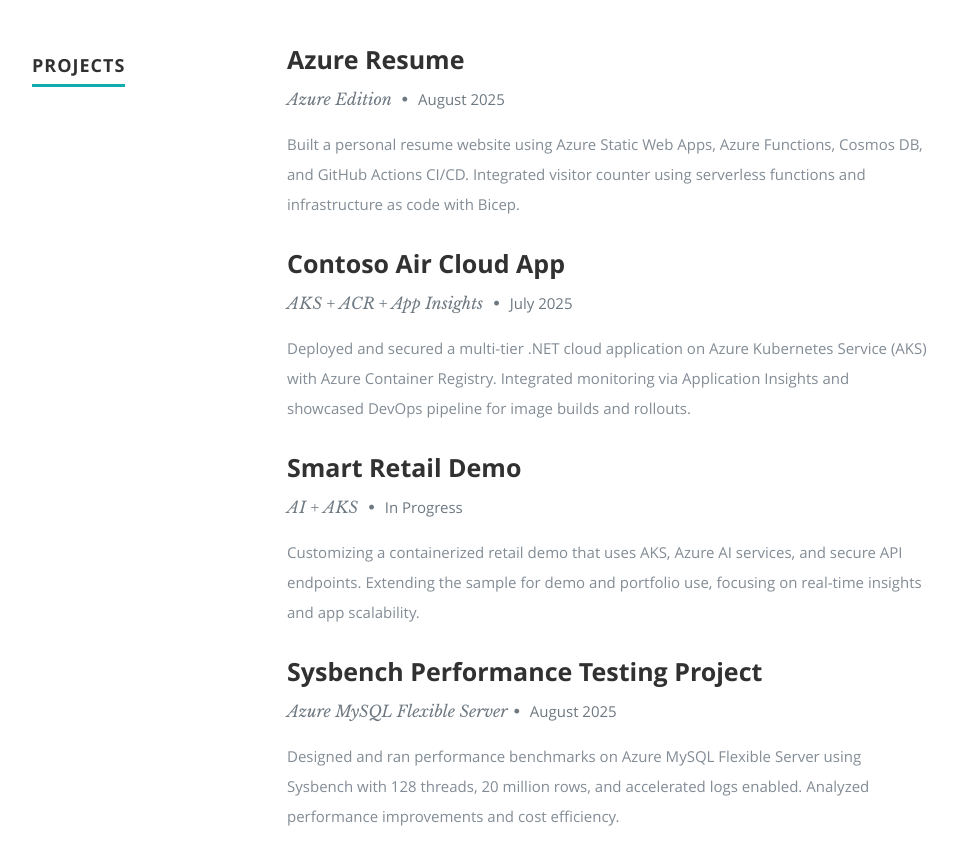
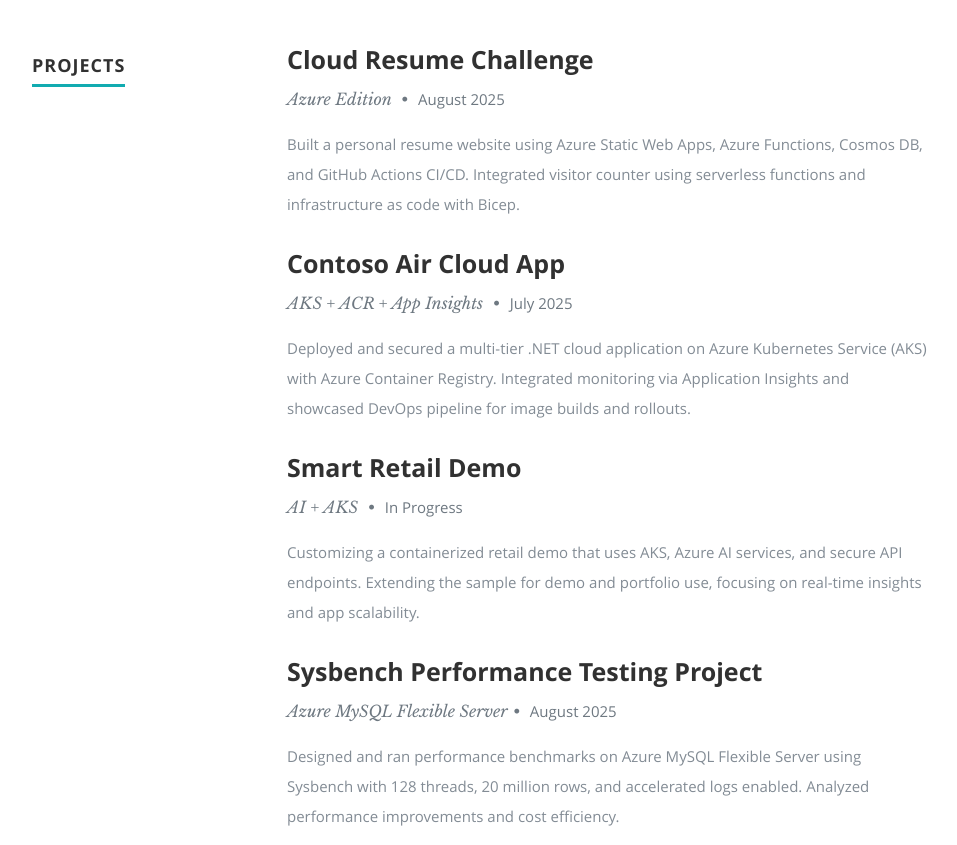
Before and after one commit to azzure277/azure-resume, a plain HTML site: page frontend/index.html in a window 1280 px wide. Shown: the part 1644-2489 px from the top of the page, without its empty margins (118-1075 px from the left). Drawn offline with nearby package versions, Linux system fonts and the light colour scheme; files that its build step writes are made by us from their sources; files whose address does not match are found by name.

```diff
--- a/frontend/index.html
+++ b/frontend/index.html
@@ -170,7 +170,7 @@
 
          <div class="twelve columns">
 
-            <h3>Azure Resume</h3>
+            <h3>Cloud Resume Challenge</h3>
             <p class="info">Azure Edition <span>&bull;</span> <em class="date">August 2025</em></p>
 
             <p>
```
Also changed, not shown: index.html (+1 -1 lines).
